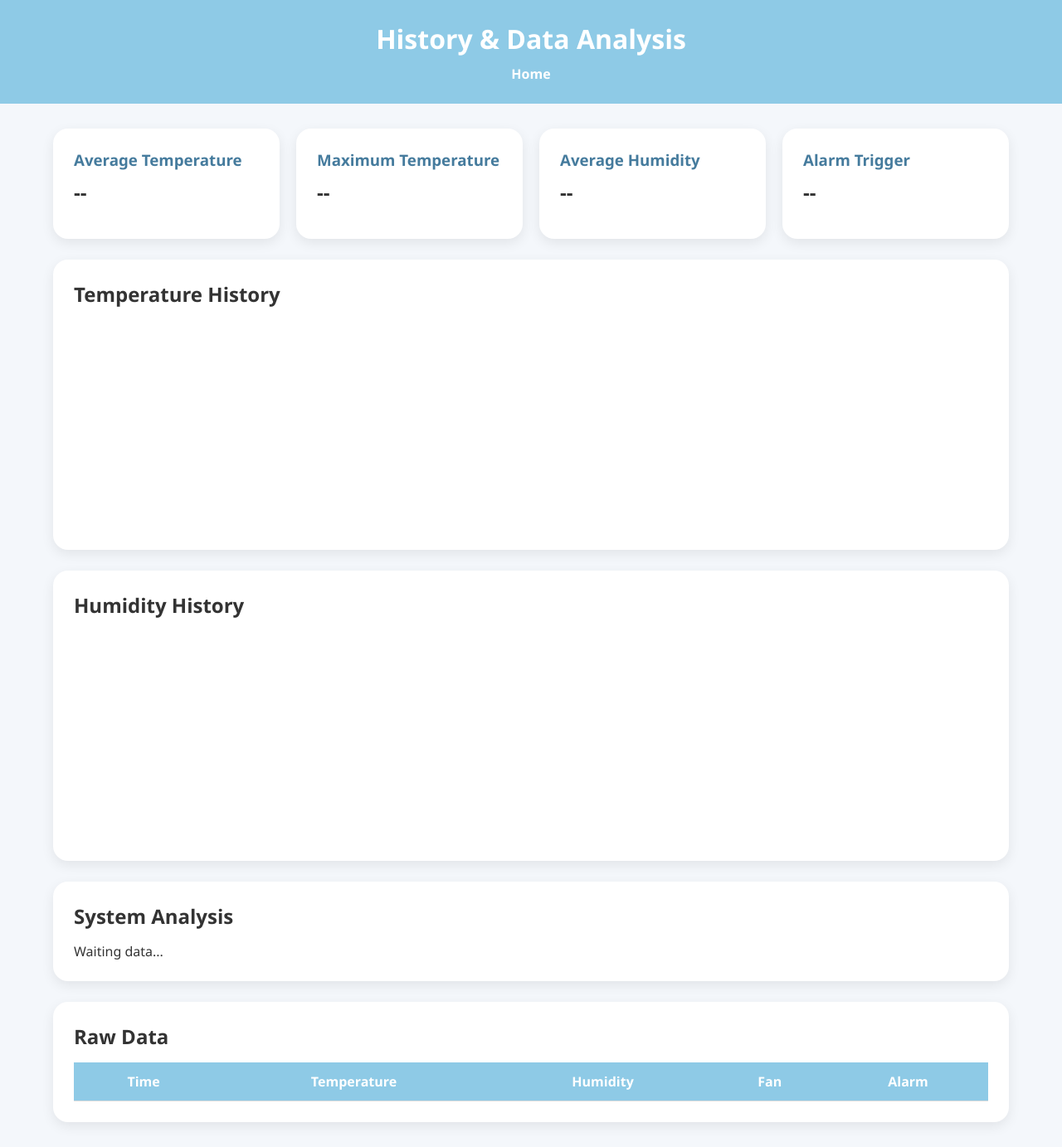
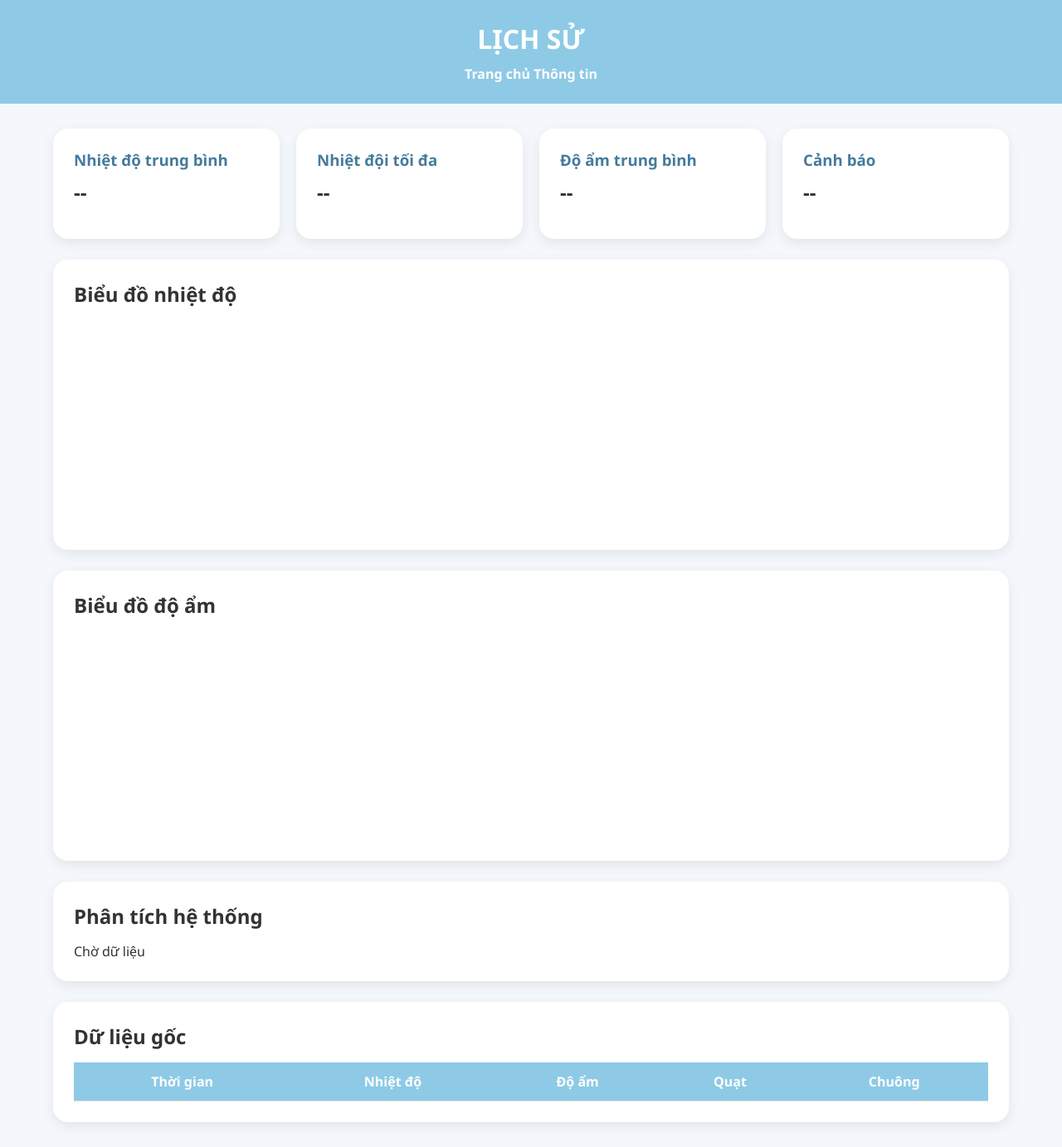
Before and after one commit to tn2516697/DHT22_thuctap, a website: page web/history.html in a window 1280 px wide. Shown: the whole page at 83% size. Drawn offline with nearby package versions, Linux system fonts and the light colour scheme; no server answers.

Commit message:
Add web interface

```diff
--- a/web/history.html
+++ b/web/history.html
@@ -9,8 +9,7 @@
 content="width=device-width, initial-scale=1.0">
 
 <title>
-History & Analytics
-</title>
+LỊCH SỬ</title>
 
 <link rel="stylesheet" href="style.css">
 
@@ -21,13 +20,14 @@ History & Analytics
 <header>
 
 <h1>
-History & Data Analysis
-</h1>
+LỊCH SỬ</h1>
 
 <a href="index.html">
-Home
+Trang chủ
 </a>
-
+<a href="dashboard.html">
+Thông tin
+</a>
 </header>
 
 <section class="container">
@@ -35,8 +35,7 @@ Home
 <div class="card">
 
 <h3>
-Average Temperature
-</h3>
+Nhiệt độ trung bình</h3>
 
 <h2 id="avgTemp">
 --
@@ -44,16 +43,14 @@ Average Temperature
 </div>
 <div class="card">
 <h3>
-Maximum Temperature
-</h3>
+Nhiệt đội tối đa</h3>
 <h2 id="maxTemp">
 --
 </h2>
 </div>
 <div class="card">
 <h3>
-Average Humidity
-</h3>
+Độ ẩm trung bình</h3>
 <h2 id="avgHum">
 --
 </h2>
@@ -62,7 +59,7 @@ Average Humidity
 <div class="card">
 
 <h3>
-Alarm Trigger
+Cảnh báo
 </h3>
 
 <h2 id="alarmCount">
@@ -73,53 +70,49 @@ Alarm Trigger
 
 <div class="card chart-box">
 <h2>
-Temperature History
-</h2>
+Biểu đồ nhiệt độ</h2>
 <canvas id="tempChart"></canvas>
 </div>
 <div class="card chart-box">
 <h2>
-Humidity History
+Biểu đồ độ ẩm
 </h2>
 <canvas id="humChart"></canvas>
 </div>
 <div class="card">
 <h2>
-System Analysis
-</h2>
+Phân tích hệ thống</h2>
 <p id="analysis">
 
-Waiting data...
-</p>
+Chờ dữ liệu</p>
 </div>
 
 <div class="card">
 
 <h2>
-Raw Data
-</h2>
+Dữ liệu gốc </h2>
 <table>
 <thead>
 <tr>
 
 <th>
-Time
+Thời gian
 </th>
 
 <th>
-Temperature
+Nhiệt độ
 </th>
 
 <th>
-Humidity
+Độ ẩm
 </th>
 
 <th>
-Fan
+Quạt
 </th>
 
 <th>
-Alarm
+Chuông
 </th>
 
 </tr>
```
Also changed, not shown: web/dashboard.html (+12 -9 lines), web/index.html (+19 -20 lines).
